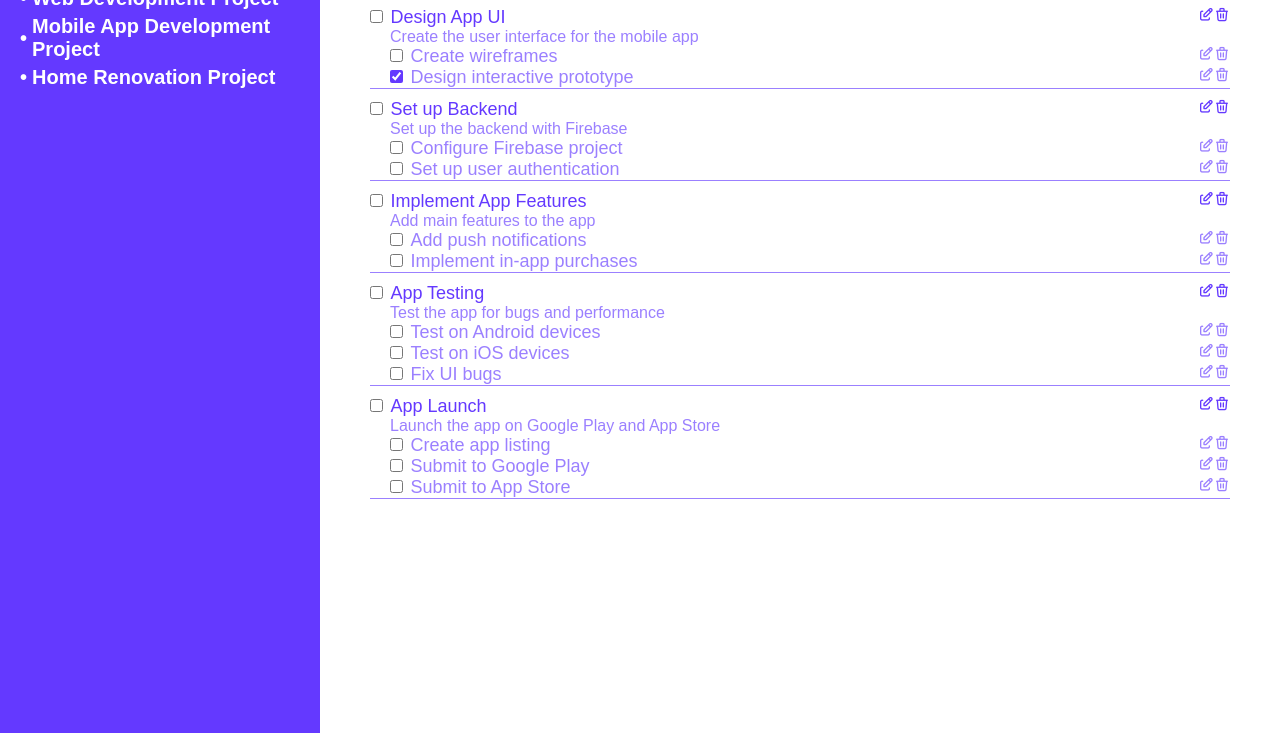
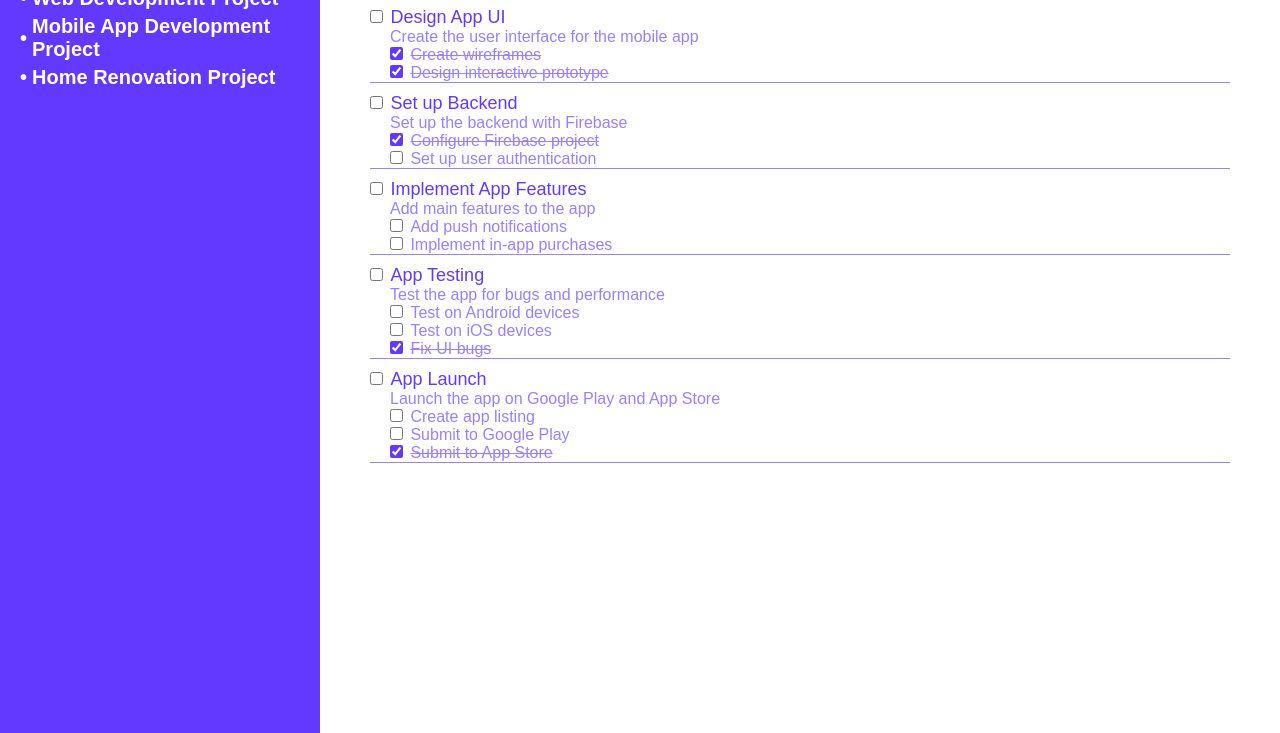
Before and after one commit to MuhRandy/odin-todo-list, a website built with webpack: page src/template.html in a window 1280 px wide. Both pictures are taken after a click on the checkbox "Design interactive prototype". Shown: the part 67-800 px from the top of the page. Built offline with nearby package versions, Linux system fonts and the light colour scheme.

Commit message:
feat: make ui checkbox sync with data on backend

```diff
--- a/src/services/ButtonHandler.js
+++ b/src/services/ButtonHandler.js
@@ -8,4 +8,21 @@ export default class ButtonHandler {
 
     DOMRenderer.renderProject(projectId);
   }
+
+  static toggleIsComplete(projectId, id, todoId = null) {
+    const project = ProjectManager.getProject(projectId);
+
+    if (!todoId) {
+      const todo = project.getTodoManager().getTodo(id);
+
+      todo.toggleComplete();
+    }
+
+    if (todoId) {
+      const todo = project.getTodoManager().getTodo(todoId);
+      const checklist = todo.getChecklistManager().getChecklist(id);
+
+      checklist.toggleComplete();
+    }
+  }
 }
--- a/src/services/DOMFactory.js
+++ b/src/services/DOMFactory.js
@@ -30,7 +30,9 @@ export default class DOMFactory {
   }
 
   static #createChecklists(projectId, todoId) {
-    const checklistsContainer = this.#createContainer("checklists");
+    const checklistsContainer = document.createElement("ul");
+
+    checklistsContainer.className = "checklists";
 
     ProjectManager.getChecklistsData(projectId, todoId).map((checklist) => {
       const li = document.createElement("li");
@@ -49,11 +51,40 @@ export default class DOMFactory {
     return checklistsContainer;
   }
 
-  static #createCheckbox(id) {
+  static #createCheckbox(projectId, id, todoId = null) {
     const checkbox = document.createElement("input");
+    let checkboxState;
 
     checkbox.type = "checkbox";
     checkbox.id = id;
+
+    if (!todoId) {
+      const isTodoComplete = ProjectManager.getTodoData(
+        projectId,
+        id
+      ).isComplete;
+
+      checkboxState = isTodoComplete;
+    }
+
+    if (todoId) {
+      const isChecklistComplete = ProjectManager.getChecklistData(
+        projectId,
+        todoId,
+        id
+      ).isComplete;
+
+      checkbox.dataset.todoId = todoId;
+      checkboxState = isChecklistComplete;
+    }
+
+    checkbox.checked = checkboxState;
+
+    checkbox.addEventListener("click", () => {
+      ButtonHandler.toggleIsComplete(projectId, id, todoId);
+
+      ProjectManager.save();
+    });
 
     return checkbox;
   }
@@ -75,12 +106,10 @@ export default class DOMFactory {
     return div;
   }
 
-  static #createTitle(id, title, todoId = null) {
+  static #createTitle(projectId, id, title, todoId = null) {
     const titleContainer = this.#createContainer("title");
-    const checkbox = this.#createCheckbox(id);
+    const checkbox = this.#createCheckbox(projectId, id, todoId);
     const titleLabel = this.#createLabel(id, title);
-
-    if (todoId) checkbox.dataset.todoId = todoId;
 
     titleContainer.appendChild(checkbox);
     titleContainer.appendChild(titleLabel);
@@ -90,7 +119,7 @@ export default class DOMFactory {
 
   static #createTitleWithIcon(projectId, id, title, todoId = null) {
     const container = this.#createContainer("title-with-icon");
-    const titleContainer = this.#createTitle(id, title, todoId);
+    const titleContainer = this.#createTitle(projectId, id, title, todoId);
     const iconContainer = this.#createContainer("icon");
     const editIcon = this.#createButtonWithIcon("edit");
     const deleteIcon = this.#createButtonWithIcon("trash");
--- a/src/styles.css
+++ b/src/styles.css
@@ -28,6 +28,10 @@ button {
   padding: 0;
   background-color: inherit;
   border: none;
+}
+
+input[type="checkbox"]:checked + label {
+  text-decoration: line-through;
 }
 
 .aside {
@@ -74,6 +78,14 @@ h1 {
   gap: 10px;
 }
 
+.icon {
+  display: none;
+}
+
+.title-with-icon:hover .icon {
+  display: block;
+}
+
 .todo {
   border-bottom: 1px solid var(--secondary);
 }
@@ -83,7 +95,7 @@ h1 {
   justify-content: space-between;
 }
 
-.todo .title {
+.todo > .title-with-icon {
   font-size: 1.8rem;
 }
 
```
